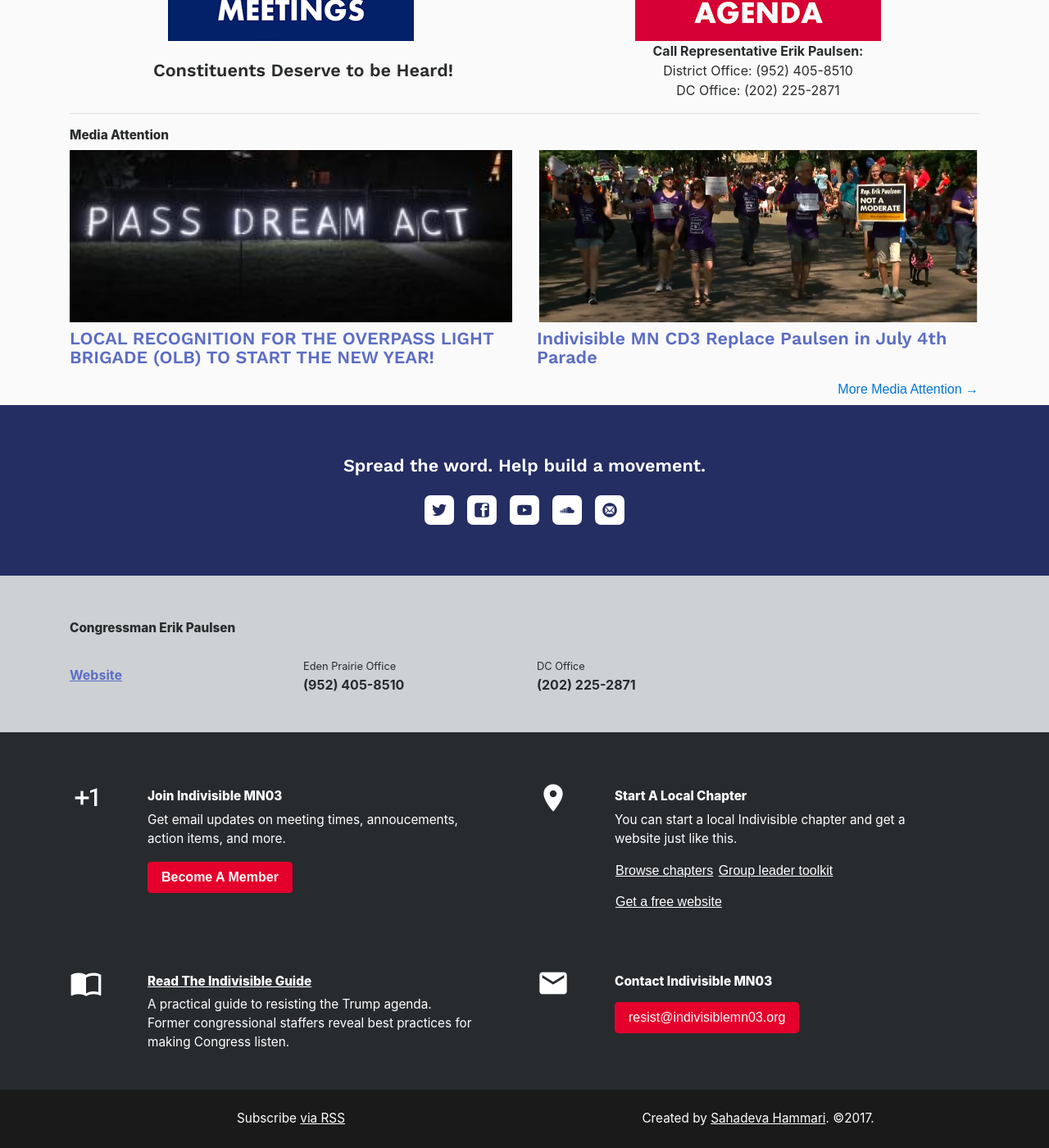
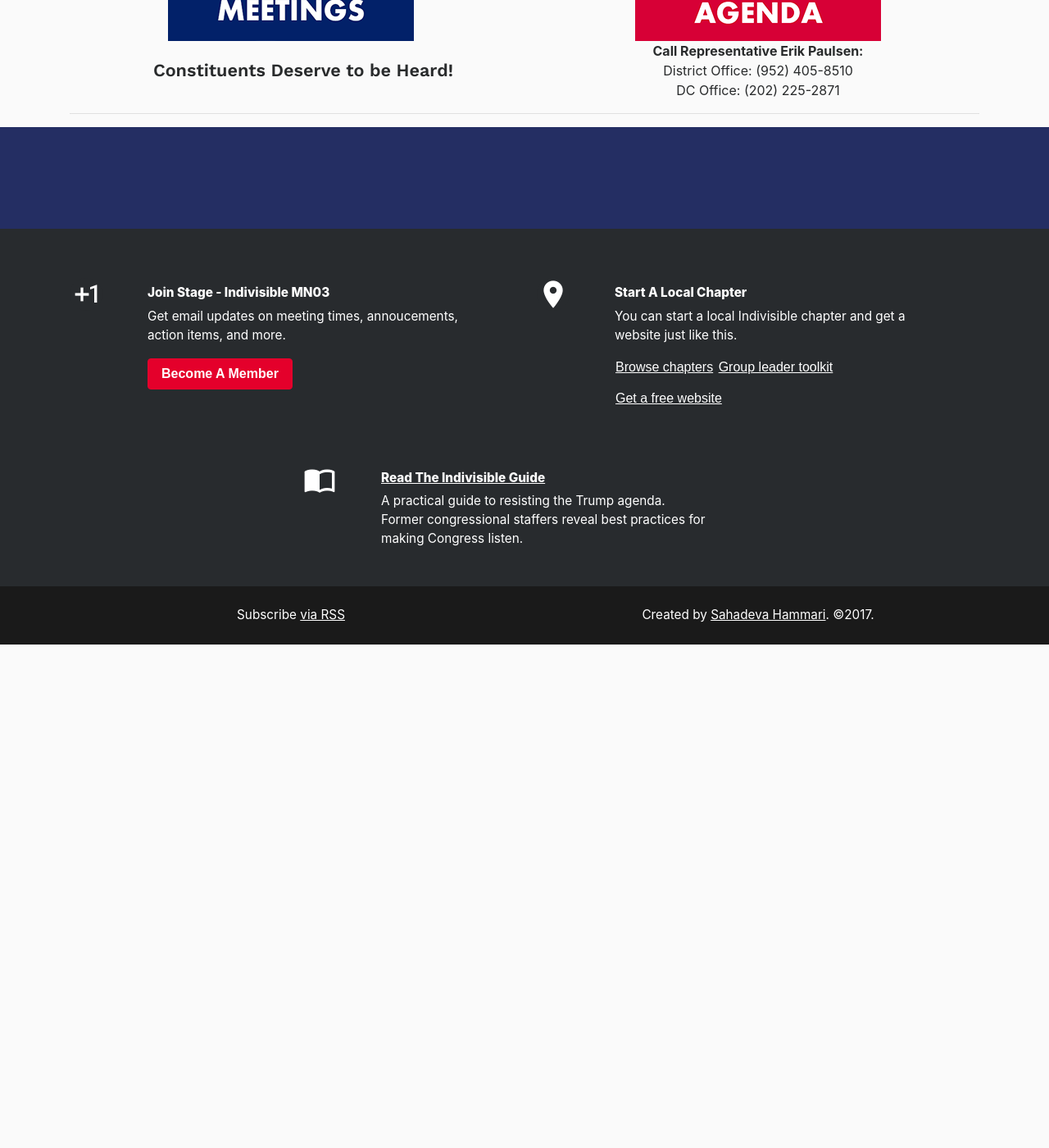
Before and after one commit to indivisiblemn03/stage_indivisiblemn03.github.io, a Jekyll site: the page built from index.html, in a window 1280 px wide and 1400 px high, scrolled down 1087 px. Shown: the whole window at 82% size. Built offline with Jekyll 4.4.1, drawn with Linux system fonts in a browser that asks for light colours; nearby versions of some CDN libraries; the list of posts is cut into pages by our own code; comment, search, counter and statistics services are not loaded; after the commit the page ends 1873 px from its top, so only the background shows below that; some of the changed text lies outside the part shown.

Commit message:
Updated Config and 1 other file

```diff
--- a/_config.yml
+++ b/_config.yml
@@ -1,16 +1,10 @@
 ---
-title: Indivisible MN03
+title: Stage - Indivisible MN03
 timezone: UTC
 collections:
-  successes:
-    title: Media Attention
-    output: true
   posts:
     title: Posts
     output: true
-  representatives:
-    title: Representatives
-    output: false
   uploads:
     title: Uploads
     output: true
@@ -19,75 +13,11 @@ defaults:
     path: ''
     type: posts
   values:
-    is featured: false
-    main-image:
-    call-script-text:
-    event-start-date:
-    event-end-date:
-    Location:
-    RSVP-link:
     layout: post
+    permalink: "/posts/:title/"
 - scope:
     path: ''
     type: pages
   values:
     layout: page
-- scope:
-    path: ''
-    type: representatives
-  values:
-    phone-numbers:
-      office-name: "(000) 000-0000"
-    website:
-- scope:
-    path: ''
-    type: successes
-  values:
-    is featured: false
-    main-image:
-    layout: media-item
-- scope:
-    path: ''
-    type: calendar
-  values:
-    embed-code:
-- scope:
-    path: ''
-    type: becomeAMember
-  values:
-    main-image:
-    mailchimp-form-embed:
-- scope:
-    path: ''
-    type: townhall
-  values:
-    main-image:
-- scope:
-    path: ''
-    type: local_chapters
-  values:
-    main-image:
-description: We are INDIVISIBLE MN 03.
-subtitle:
-email: resist@indivisiblemn03.org
-baseurl:
-url:
-twitter_username: "/IndivisibleMN03"
-youtube_username: UCrQucdhURAIvR6GakfXTxAA
-facebook_username: IndivisibleMN03
-soundcloud_username: indivisible-mn03
-background-image: uploads/banner_indivisible_mn03_wide.png
-member-count: 1600
-footer-title: Spread the word. Help build a movement.
-markdown: kramdown
-gems:
-- jekyll-feed
-- jekyll-paginate
-- jekyll-sitemap
-paginate: 10
-paginate_path: "/blog/page:num/"
-exclude:
-- Gemfile
-- Gemfile.lock
-google_analytics:
-theme: jekyll-theme-cayman
+permalink: pretty
```
Also changed, not shown: townhall.markdown (line endings or trailing spaces).
